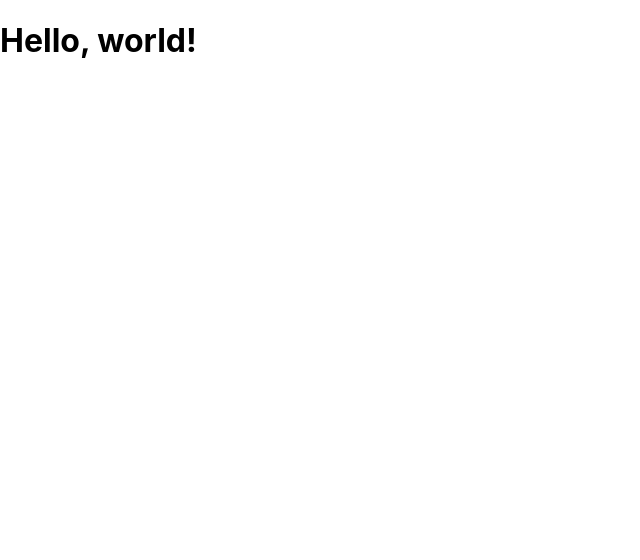
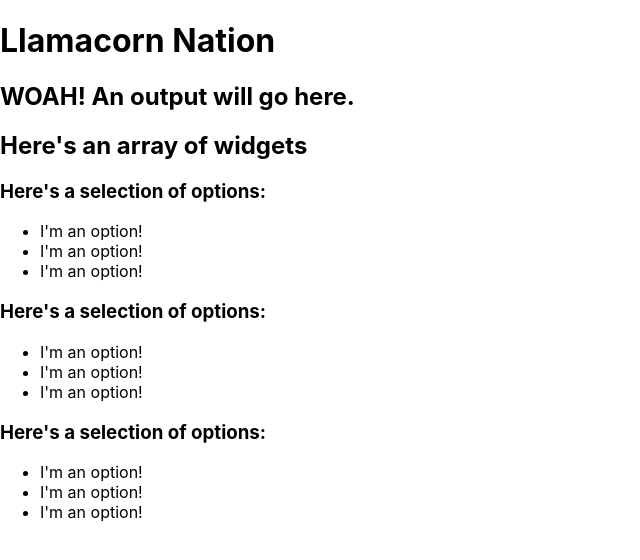
Before and after one commit to noltron000-coursework/FEW-2-3_llamacorn-nation, a React (Create React App) app: page / in a window 1280 px wide. Shown: the top 560 px of the page, without its empty margins (0-640 px from the left). Built offline with nearby package versions, Linux system fonts and the light colour scheme; the HTML template or start-up script is replaced by a standard one.

Commit message:
🚩 some basic html

```diff
--- /dev/null
+++ b/src/jsx/accessory.jsx
@@ -0,0 +1,15 @@
+import React, { Component } from 'react';
+import '../css/main.css';
+
+class Accessory extends Component {
+	render() {
+		return (
+			<div id='root'>
+				<li>I'm an option!</li>
+				{/* <Placeholder /> */}
+			</div>
+		);
+	}
+}
+
+export default Accessory;
--- a/src/jsx/app.jsx
+++ b/src/jsx/app.jsx
@@ -1,13 +1,22 @@
 import React, { Component } from 'react';
 import '../css/main.css';
-// import Placeholder from '../jsx/placeholder.jsx';
+import ChoiceWidget from '../jsx/choice-widget.jsx';
+import Avatar from '../jsx/avatar.jsx';
 
 class App extends Component {
 	render() {
 		return (
 			<div id='root'>
-				<h1>Hello, world!</h1>
-				{/* <Placeholder /> */}
+				<h1>Llamacorn Nation</h1>
+				<div>
+					<Avatar />
+				</div>
+				<h2>Here's an array of widgets</h2>
+				<div>
+					<ChoiceWidget />
+					<ChoiceWidget />
+					<ChoiceWidget />
+				</div>
 			</div>
 		);
 	}
--- /dev/null
+++ b/src/jsx/avatar.jsx
@@ -0,0 +1,14 @@
+import React, { Component } from 'react';
+import '../css/main.css';
+
+class Avatar extends Component {
+	render() {
+		return (
+			<div id='root'>
+				<h2>WOAH! An output will go here.</h2>
+			</div>
+		);
+	}
+}
+
+export default Avatar;
--- /dev/null
+++ b/src/jsx/choice-widget.jsx
@@ -0,0 +1,21 @@
+import React, { Component } from 'react';
+import Accessory from '../jsx/accessory.jsx';
+import '../css/placeholder.css';
+
+class ChoiceWidget extends Component {
+	render() {
+		return (
+			<div>
+				{/* this will be a selection of accessories for this equip slot */}
+				<h3>Here's a selection of options:</h3>
+				<ul>
+					<Accessory />
+					<Accessory />
+					<Accessory />
+				</ul>
+			</div>
+		);
+	}
+}
+
+export default ChoiceWidget;
```
